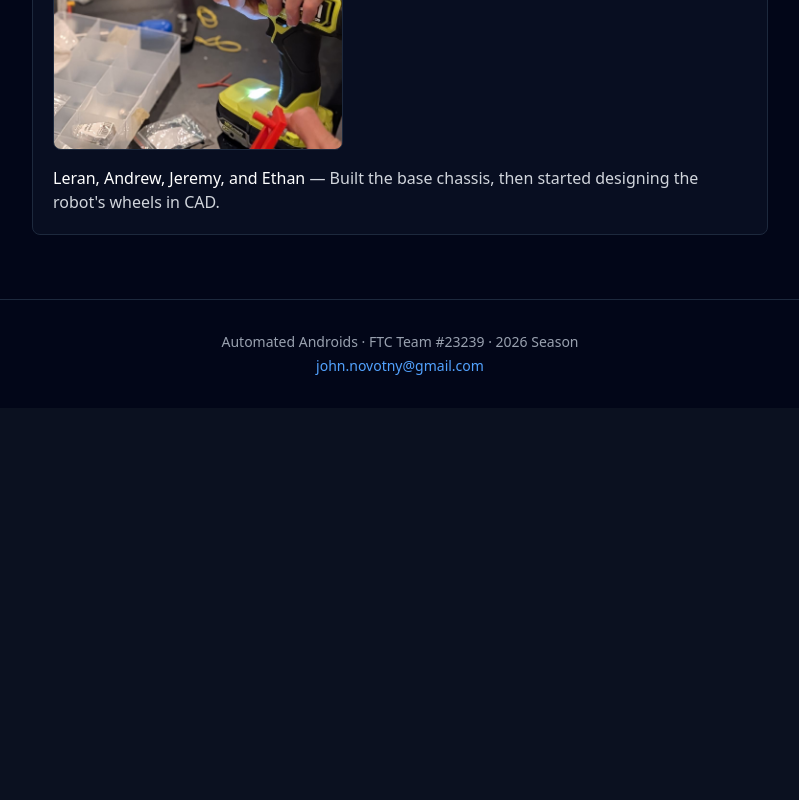
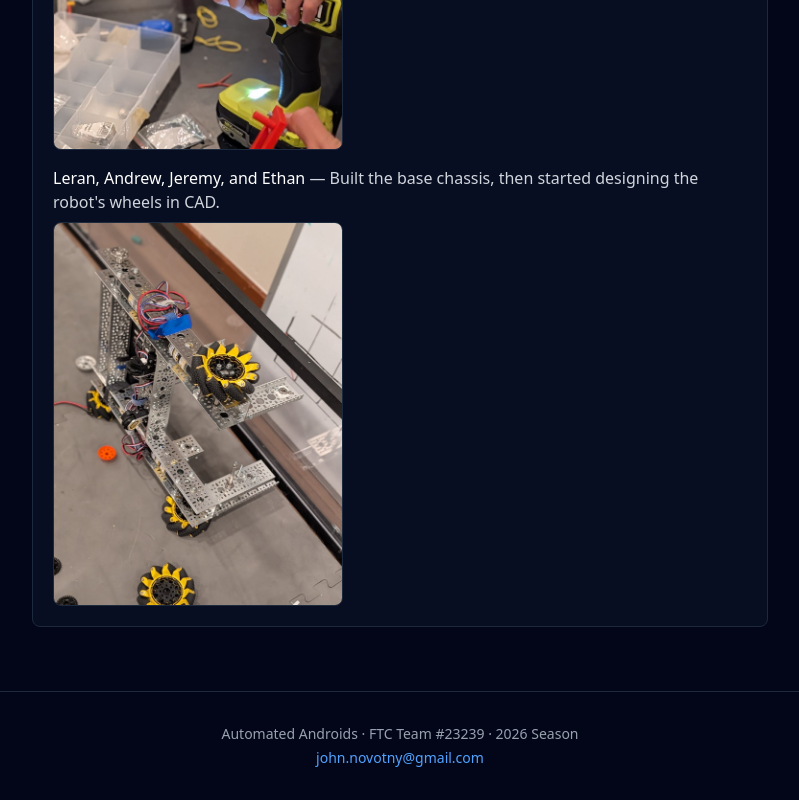
Before and after one commit to AutomatedAndroids/ftc_website_26_27, a React (Vite) app: page /log in a window 1280 px wide. Shown: the part 564-1364 px from the top of the page, without its empty margins (240-1039 px from the left). Before the commit the page ends 972 px from the top, so only its background shows below. Built offline with nearby package versions, Linux system fonts and the light colour scheme.

Commit message:
Add chassis/wheels photo to today's Build Log entry
Co-Authored-By: Claude Sonnet 5 <noreply@anthropic.com>
Claude-Session: https://claude.ai/code/session_01JYgmwo7VgZ67FWKSJhLwdL

```diff
--- a/src/data/buildLog.js
+++ b/src/data/buildLog.js
@@ -13,6 +13,7 @@ export const buildLog = [
       {
         who: 'Leran, Andrew, Jeremy, and Ethan',
         what: "Built the base chassis, then started designing the robot's wheels in CAD.",
+        photo: '/log/2026-09-20-chassis.jpg',
       },
     ],
   },
```
Also changed, not shown: public/log/2026-09-20-chassis.jpg (added).
